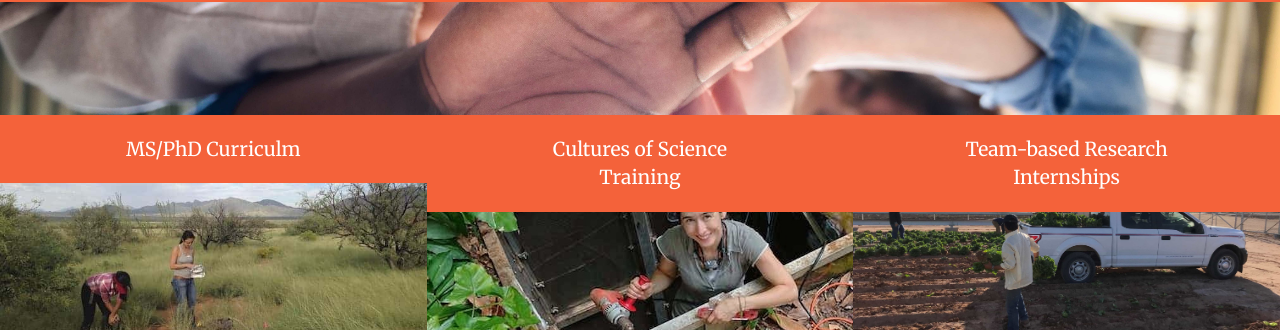
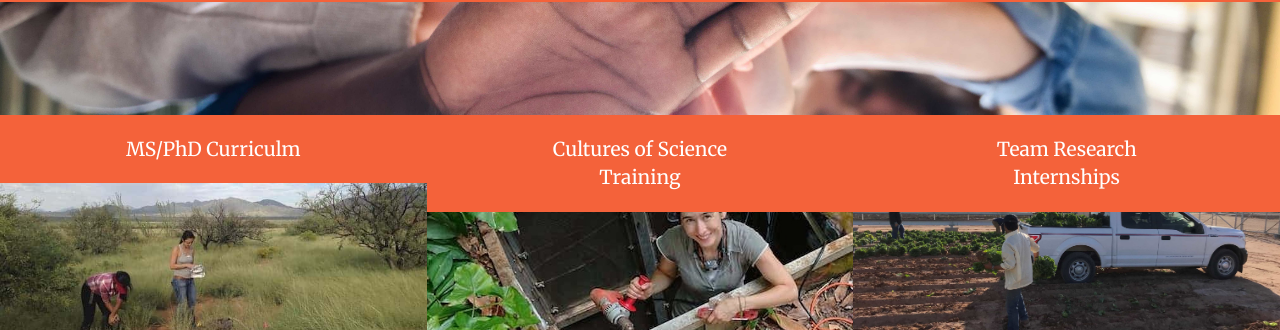
Before and after one commit to ecosystem-genomics/ecosystem-genomics.github.io, a Jekyll site: the page built from index.md, in a window 1280 px wide and 900 px high, scrolled down 1899 px. Shown: the part 123-453 px from the top of the window. Built offline with Jekyll 4.4.1, drawn with Linux system fonts in a browser that asks for light colours; nearby versions of some CDN libraries.

```diff
--- a/index.md
+++ b/index.md
@@ -79,7 +79,7 @@ sections:
         icon: GIDP-minor.jpg
         url: '/program-details.html#cultures-of-science'
       - title:
-        text: Team-based Research Internships
+        text: Team Research Internships
         icon: crop-truck.jpg
         url: '/program-details.html#team-based-research'
       - title:
```
Also changed, not shown: program-details.md (+1 -1 lines).
